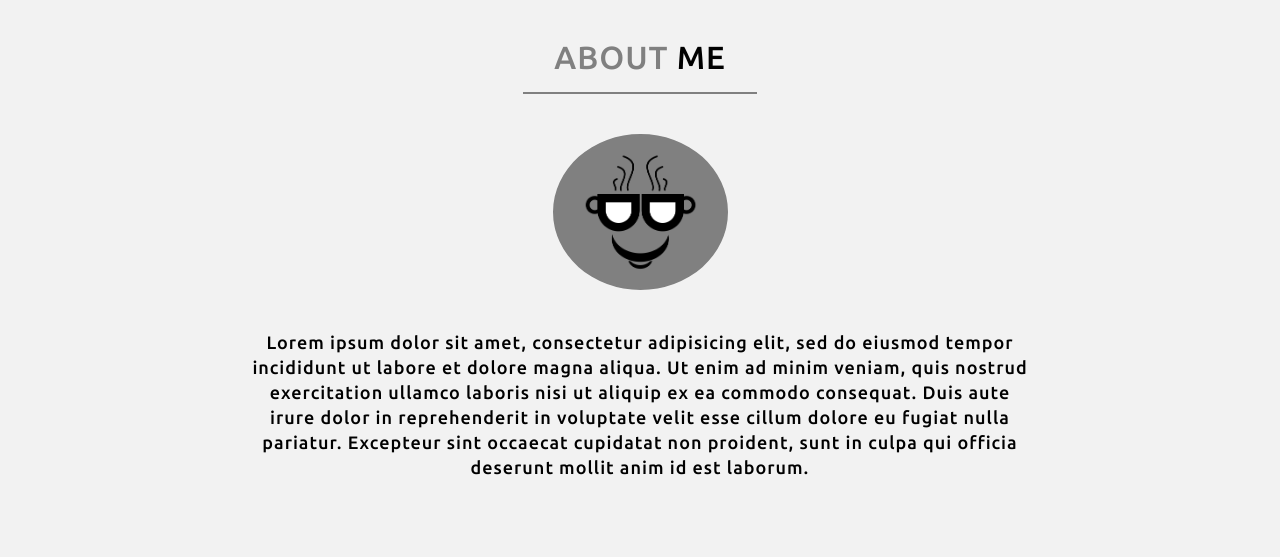
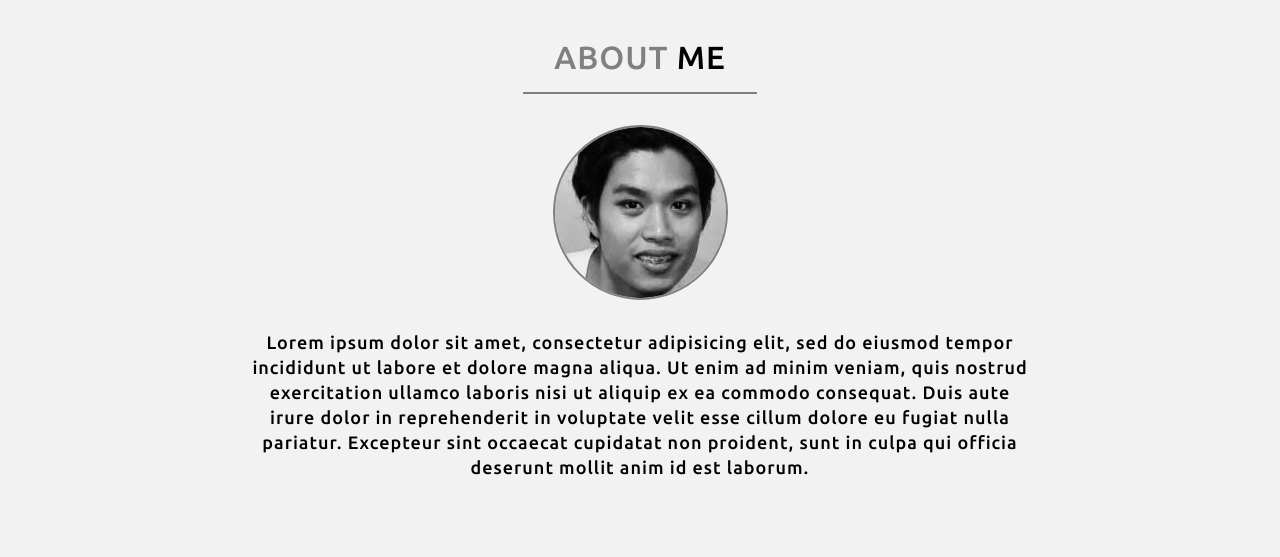
Before and after one commit to ralphsulit/ralphsulit.github.io, a plain HTML site: page index.html in a window 1280 px wide. Shown: the part 1040-1597 px from the top of the page. Drawn offline with nearby package versions, Linux system fonts and the light colour scheme.

Commit message:
Added picture of me

```diff
--- a/index.html
+++ b/index.html
@@ -76,7 +76,7 @@
 				<span class="gray">About</span> Me
 			</h2>
 			<hr>
-			<img class="section-image" src="img/face.png" alt="Cat">
+			<img class="section-image" src="img/me.jpg" alt="Picture of Me">
 			<p>Lorem ipsum dolor sit amet, consectetur adipisicing elit, sed do eiusmod
 			tempor incididunt ut labore et dolore magna aliqua. Ut enim ad minim veniam,
 			quis nostrud exercitation ullamco laboris nisi ut aliquip ex ea commodo
```
Also changed, not shown: img/me.jpg (added).
